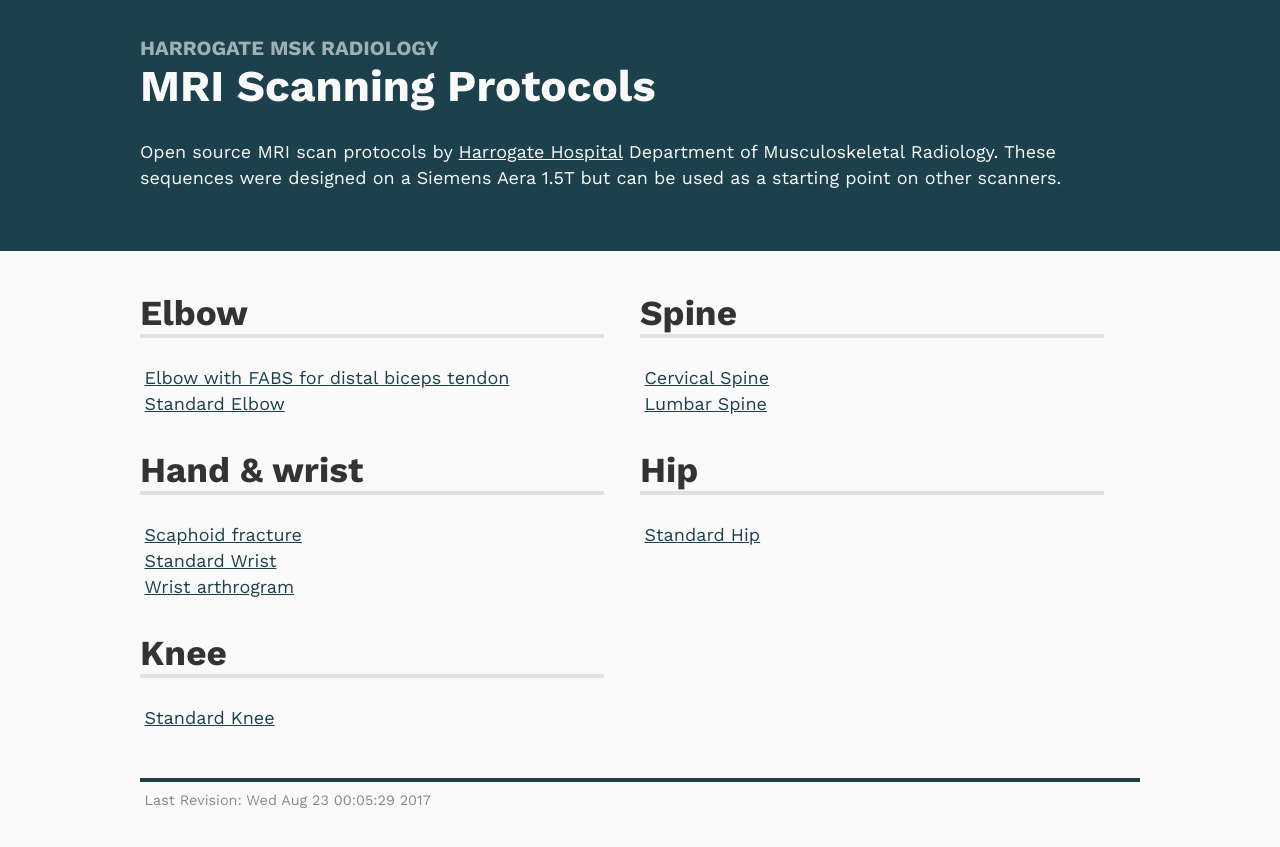
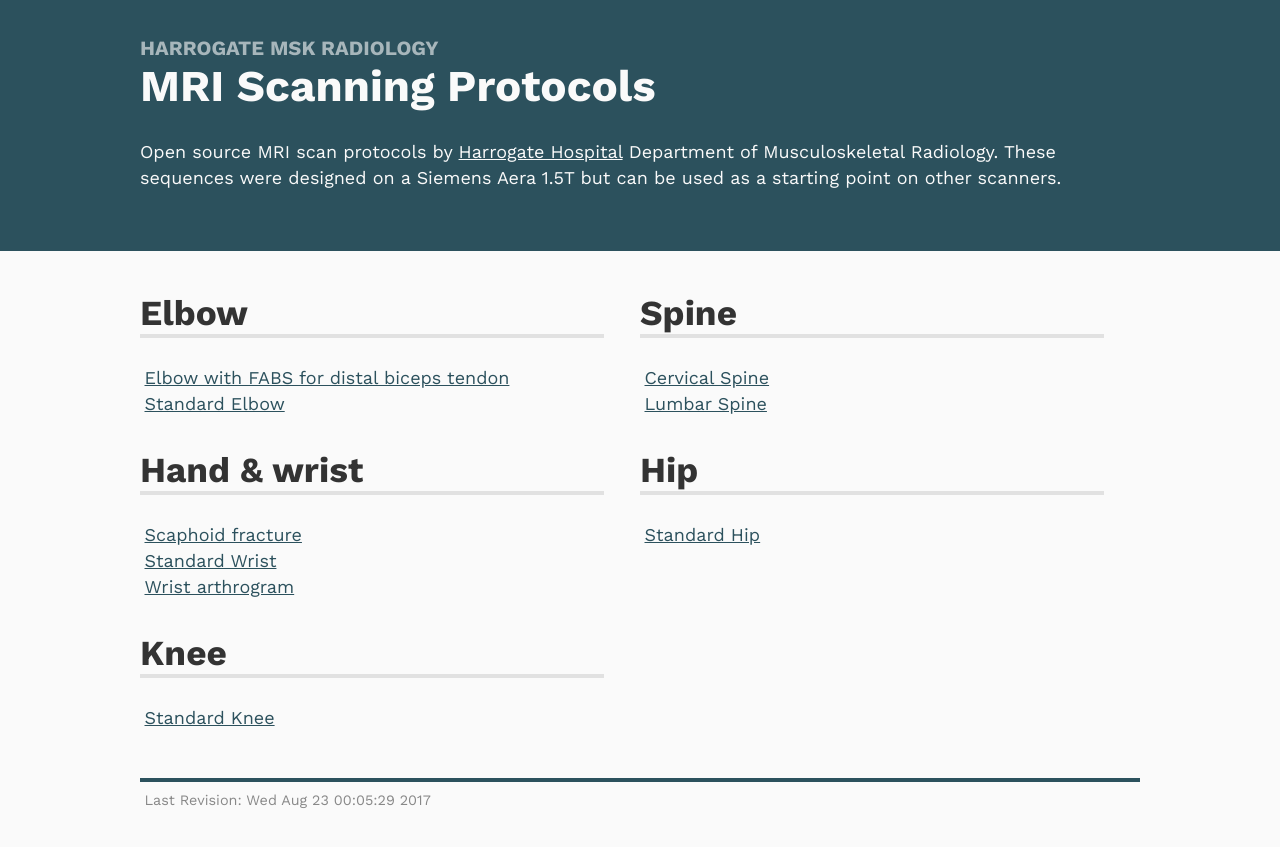
Before and after one commit to harrogatemsk/harrogatemsk.github.io, a Jekyll site: the page built from index.html, in a window 1280 px wide. Shown: the top 847 px of the page. Built offline with Jekyll 4.4.1, drawn with Linux system fonts in a browser that asks for light colours.

Commit message:
Update style.scss

```diff
--- a/assets/css/style.scss
+++ b/assets/css/style.scss
@@ -1,7 +1,7 @@
 ---
 ---
 
-$dark_color: #1c414d;
+$dark_color: #2c515d;
 $light_color: #fafafa;
 $black: #333;
 
```
